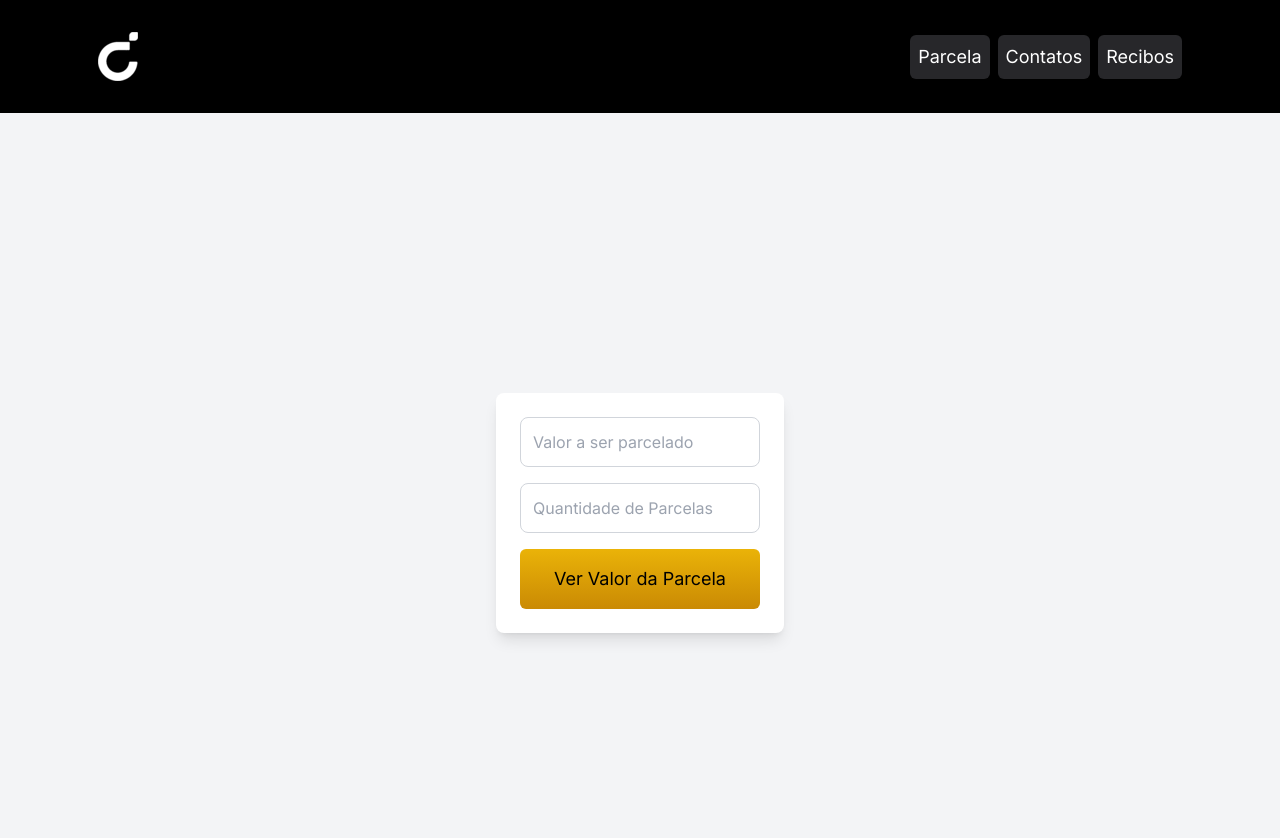
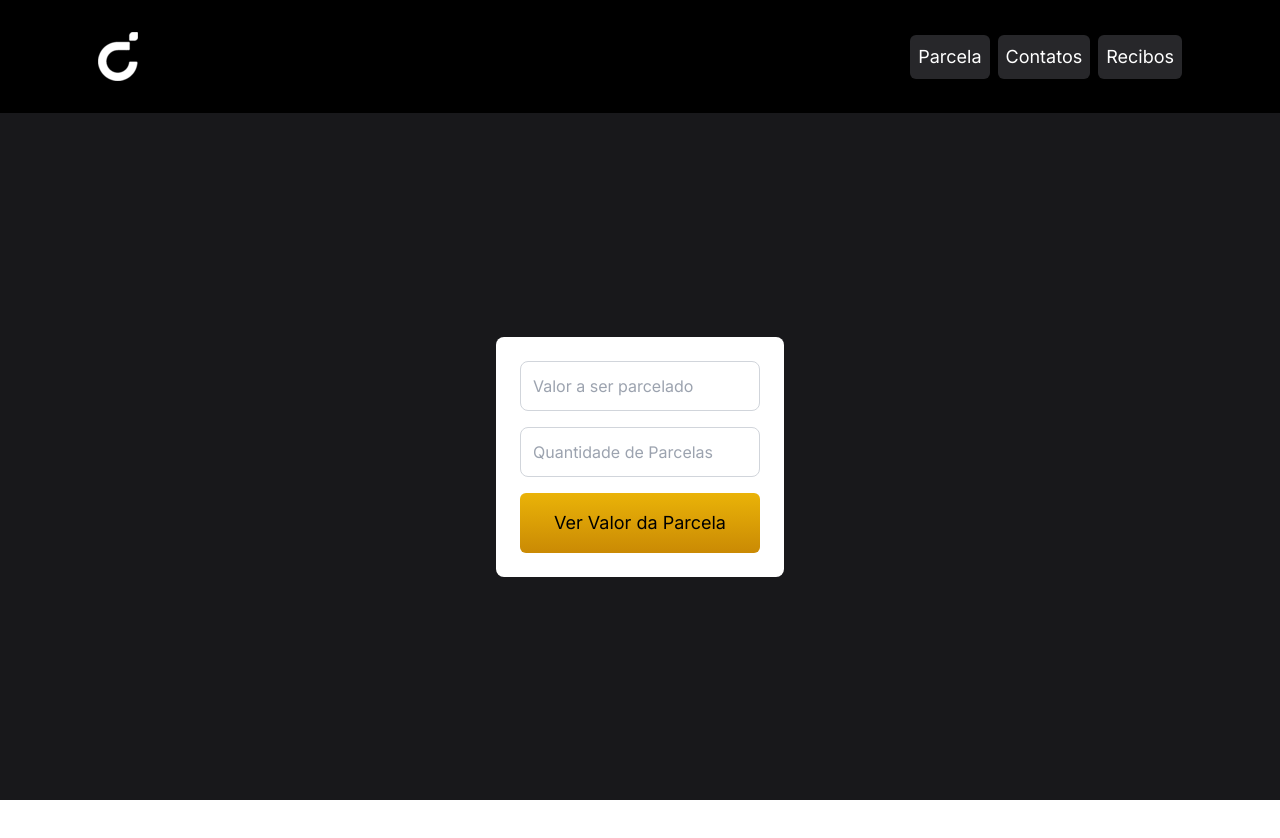
Before and after one commit to enzo2101/Garcia-Apple, a Next.js app: page /parcela in a window 1280 px wide. Shown: the top 838 px of the page. After the commit the page ends 800 px from the top, so only its background shows below. Built offline with nearby package versions, Linux system fonts and the light colour scheme.

Commit message:
update on /parcela page

```diff
--- a/src/app/parcela/page.tsx
+++ b/src/app/parcela/page.tsx
@@ -42,10 +42,10 @@ const Parcela = () => {
   }
 
   return (
-    <div className="min-h-screen bg-gray-100">
+    <div className="bg-zinc-900 min-h-screen flex flex-col">
       <Header />
-      <div className="h-screen flex justify-center items-center">
-        <div className="bg-white rounded-lg shadow-lg p-6 w-72">
+      <div className="flex flex-grow justify-center items-center">
+        <div className="bg-white rounded-lg shadow-5xl p-6 w-72">
           <div className="flex flex-col space-y-4">
             <input
               type="text"
@@ -63,7 +63,7 @@ const Parcela = () => {
               value={parcel}
             />
             <button onClick={handleCalculate} className="bg-gradient-to-b from-yellow-500 to-yellow-600 text-lg p-4 rounded-md">Ver Valor da Parcela</button>
-            {parcelValue && (<div className="text-purple-500 font-semibold">{parcelValue}</div>)}
+            {parcelValue && (<div className="text-black font-semibold">{parcelValue}</div>)}
           </div>
         </div>
       </div>
```
